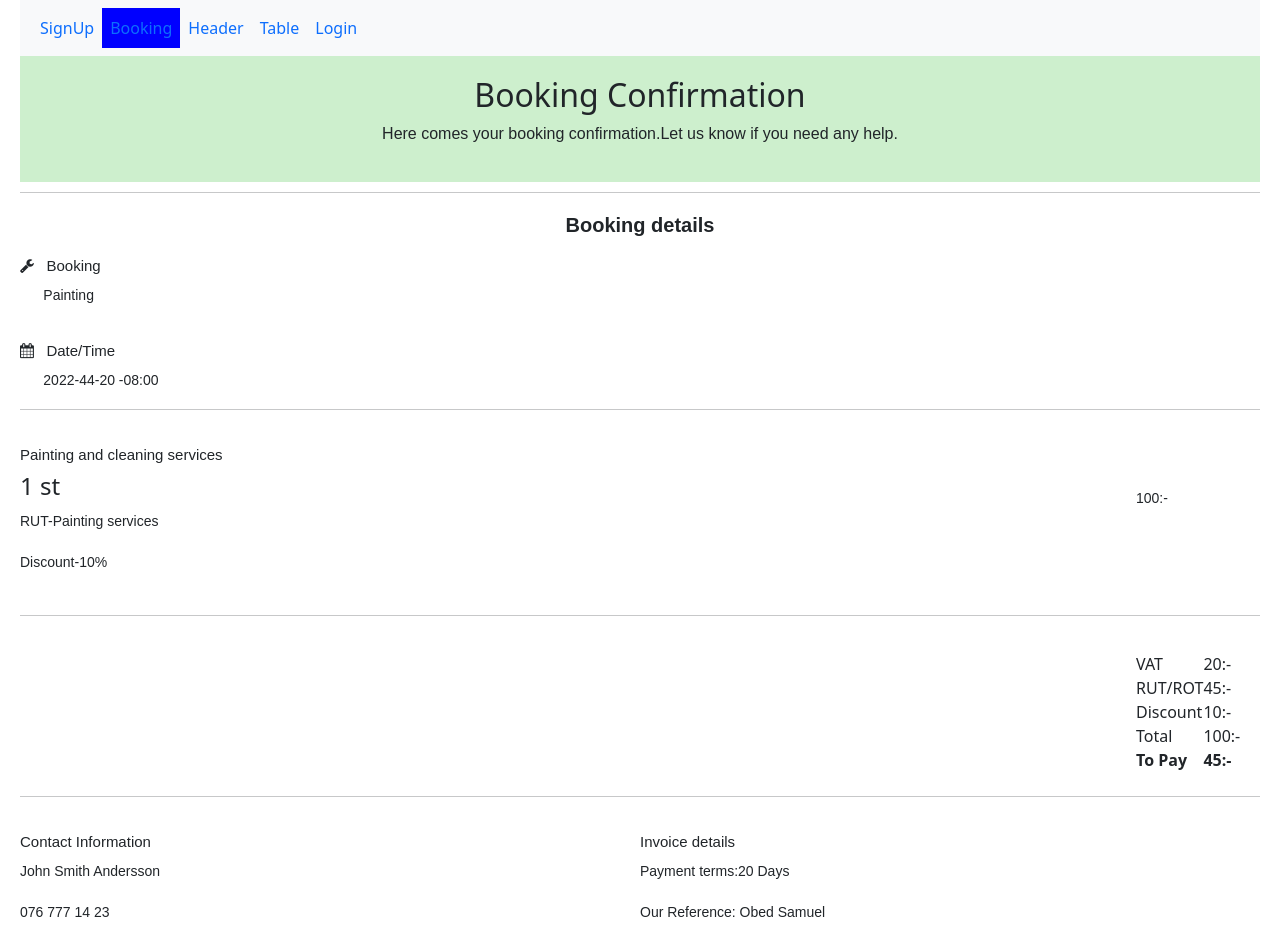
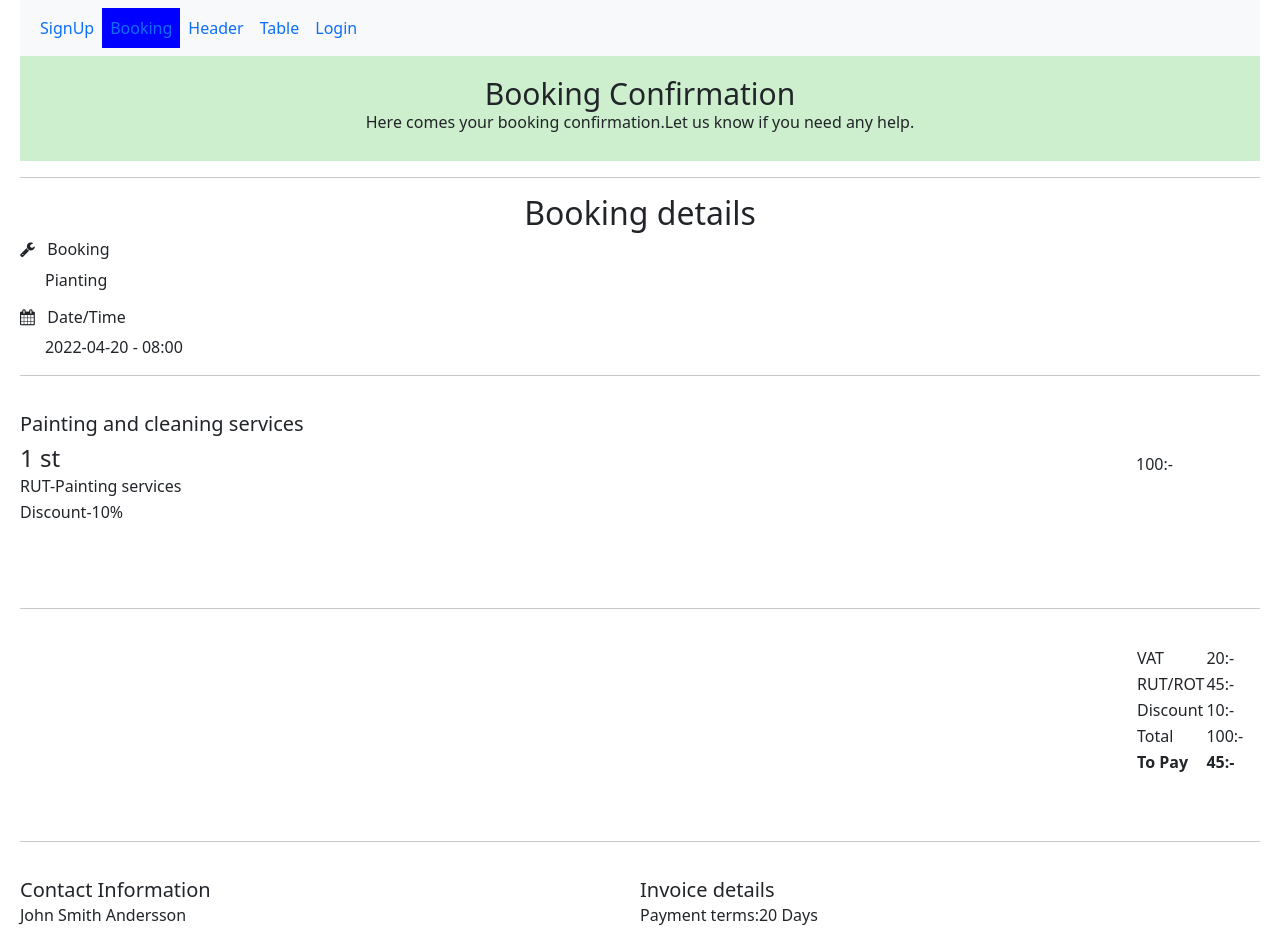
Before and after one commit to nayansi29/reactjsPractice, a React (Create React App) app: page /booking in a window 1280 px wide. Shown: the top 933 px of the page. Built offline with nearby package versions, Linux system fonts and the light colour scheme.

Commit message:
changes in booking.js

```diff
--- a/src/components/Booking.css
+++ b/src/components/Booking.css
@@ -1,49 +1,41 @@
-* {
-  margin: 0px;
-  padding: 0px;
-}
-
 body {
   margin: 0px 20px;
-}
-
-.inner-para p {
-  font-family: sans-serif;
-  line-height: 25px;
-  font-size: 14px;
-}
-
-.inner-heading h2 {
-  font-family: sans-serif;
-  font-size: 15px;
-}
-
-.common {
-  font-family: sans-serif;
-  font-weight: bold;
-  font-size: 20px;
-  text-align: center;
-  margin: 20px;
 }
 .header {
   background-color: #89d9896b;
   text-align: center;
+  box-sizing: border-box;
 }
 .head {
   padding: 20px;
 }
-
+.heading {
+  font-size: 30px;
+}
 .para {
-  font-family: sans-serif;
   font-stretch: normal;
+  line-height: 5px;
+  font-size: 16px;
 }
-.transition {
-  margin-top: 10px;
+.Painting {
   width: 100%;
+  padding-top: 20px;
+  height: 200px;
+}
+.Painting-left {
+  width: 90%;
+  float: left;
+  line-height: 10px;
+}
+.Painting-right {
+  width: 10%;
+  float: right;
+  padding-top: 40px;
 }
 .Pay {
   width: 100%;
   padding-top: 20px;
+  height: 200px;
 }
 .Pay-left {
   width: 90%;
@@ -52,19 +44,6 @@ body {
 .Pay-right {
   width: 10%;
   float: right;
-}
-.Painting {
-  width: 100%;
-  padding-top: 20px;
-}
-.Painting-left {
-  width: 90%;
-  float: left;
-}
-.Painting-right {
-  width: 10%;
-  float: right;
-  padding-top: 40px;
 }
 .contact {
   padding-top: 20px;
@@ -78,9 +57,13 @@ body {
   float: left;
   width: 50%;
 }
+.common {
+  line-height: 10px;
+}
 .inner-footer {
   background-color: #2c302ceb;
   text-align: center;
   font-family: sans-serif;
   color: white;
+  padding: 10px;
 }
--- a/src/components/Booking.js
+++ b/src/components/Booking.js
@@ -1,33 +1,41 @@
 import "./Booking.css";
+
 function Booking() {
+
   return (
     <>
       <header className="header ">
         <div className="head">
           <h2 className="heading">Booking Confirmation</h2>
           <p className="para">
-            Here comes your booking confirmation.Let us know if you need any
-            help.
+            Here comes your booking confirmation.Let us know if you need any help.
           </p>
         </div>
       </header>
-      <hr className="transition" />
-      <section className="content inner-para inner-heading">
-        <h3 className="common">Booking details</h3>
-        <h2>
+      <hr />
+      <center>
+        <h2>Booking details</h2>
+      </center>
+
+      <section>
+        <div className="booking">
+          <h6>
             <i className="fa fa-wrench"></i>&nbsp; &nbsp;Booking
-        </h2>
-        <p>&nbsp;&nbsp;&nbsp;&nbsp;&nbsp;&nbsp;Painting</p>
-        <h2>
-          <br />
-          <i className="fa fa-calendar"></i>&nbsp; &nbsp;Date/Time
-        </h2>
-        <p>&nbsp;&nbsp;&nbsp;&nbsp;&nbsp;&nbsp;2022-44-20 -08:00</p>
+          </h6>
+          <p>&nbsp;&nbsp;&nbsp;&nbsp;&nbsp;&nbsp;Pianting</p>
+        </div>
+        <div className="dateTime">
+          <h6>
+            <i className="fa fa-calendar"></i> &nbsp; Date/Time
+          </h6>
+          <p>&nbsp;&nbsp;&nbsp;&nbsp;&nbsp;&nbsp;2022-04-20 - 08:00</p>
+        </div>
       </section>
-      <hr className="transition" />
-      <section className="Painting inner-para inner-heading">
+
+      <hr />
+      <section className="Painting">
         <div className="Painting-left">
-          <h2>Painting and cleaning services</h2>
+          <h5>Painting and cleaning services</h5>
           <h4>1 st</h4>
           <p>RUT-Painting services</p>
           <p>Discount-10%</p>
@@ -37,13 +45,12 @@ function Booking() {
           <p>100:-</p>
         </div>
       </section>
-      <hr className="transition" />
-      <div className="Pay">
+      <hr />
+
+      <section className="Pay">
         <div className="Pay-left"></div>
         <div className="Pay-right">
           <table>
-            <thead></thead>
-            <tbody>
             <tr>
               <td>VAT</td>
               <td>20:-</td>
@@ -68,35 +75,42 @@ function Booking() {
                 <b>45:-</b>
               </td>
             </tr>
-            </tbody>
           </table>
           <br />
         </div>
-      </div>
+      </section>
+      <hr />
 
-      <hr className="transition" />
-      <section className="contact inner-para inner-heading">
+      <section className="contact ">
+
         <div className="contact-left">
-          <h2>Contact Information</h2>
+          <h5>Contact Information</h5>
+          <div className="common">
             <p>John Smith Andersson</p>
             <p>076 777 14 23</p>
             <p>08 21 22 58</p>
             <p>B+1258</p>
+          </div>
           <br />
         </div>
+
         <div className="contact-right">
-          <h2>Invoice details</h2>
+          <h5>Invoice details</h5>
+          <div className="common">
             <p>Payment terms:20 Days</p>
             <p>Our Reference: Obed Samuel</p>
             <p>Your Refrence:John Smith</p>
           </div>
+        </div>
       </section>
-      {/* <hr className="transition"> */}
+
       <footer className="inner-footer">
+        <div className="common">
           <p>Behover du hjalp?</p>
           <p>Ring eller mejla oss sa hjalper vi dig</p>
           <p> 08 21 22 58</p>
           <p>info@birdvision.se</p>
+        </div>
       </footer>
     </>
   );
--- a/src/dynamic-table/DynamicTable.js
+++ b/src/dynamic-table/DynamicTable.js
@@ -1,4 +1,5 @@
 import TableData from "./TableData";
+
 function DynamicTable() {
   // get table column
   const column = Object.keys(TableData[0]);
```
Lines whose indentation alone changed are shown as unchanged.
